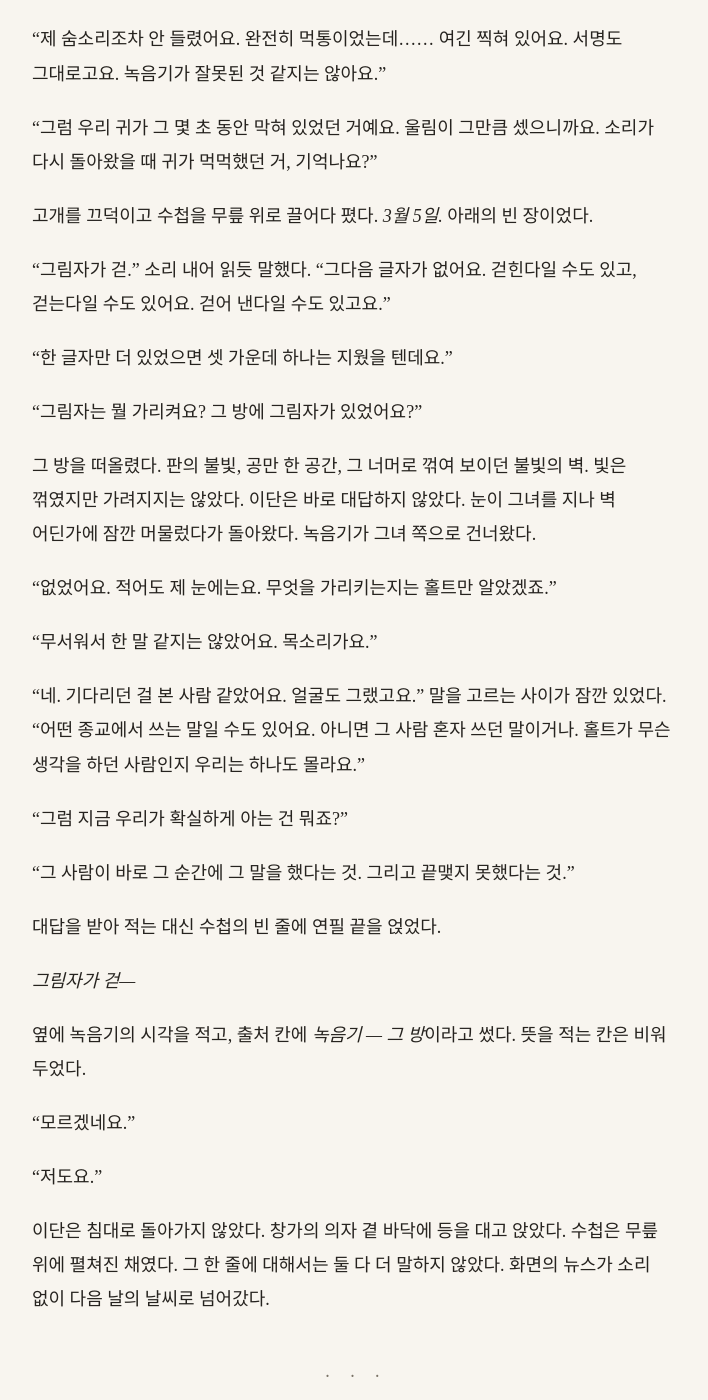
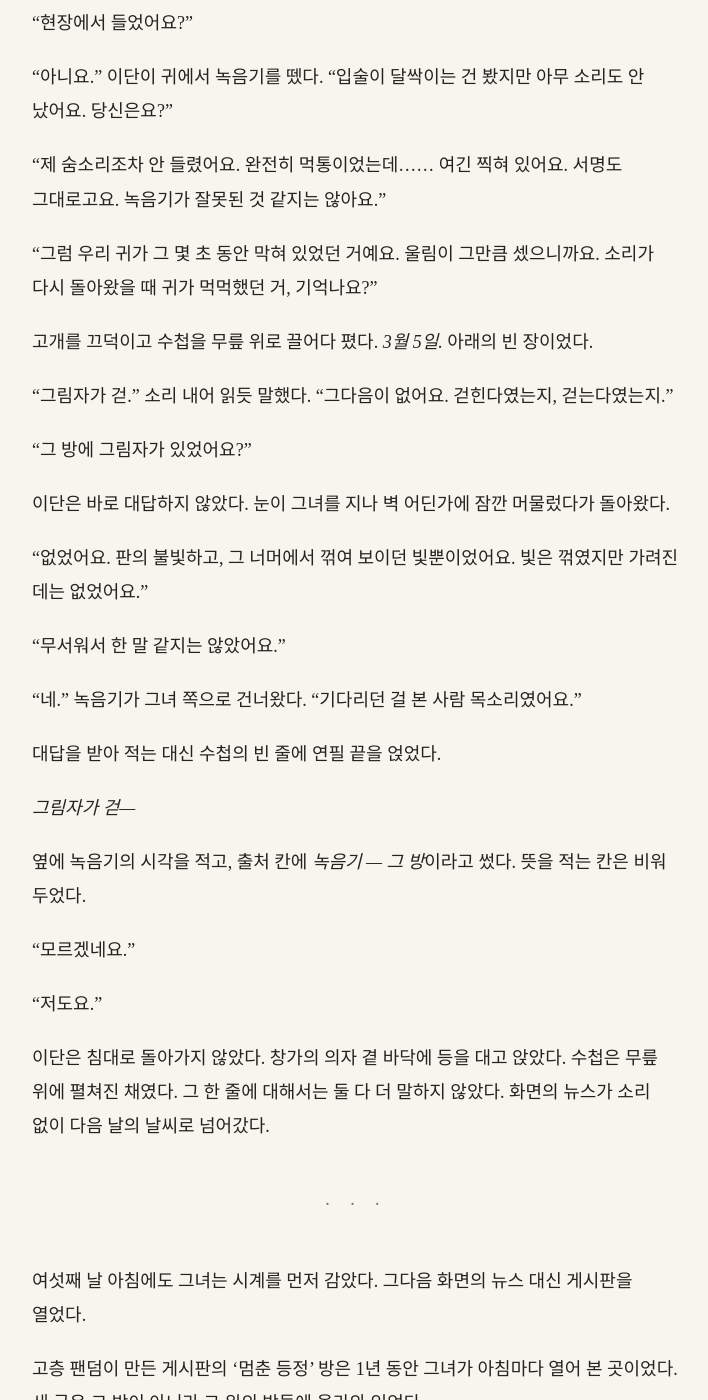
Before and after one commit to kangkkang/writer_s1_public, a Jekyll site: the page built from vol1/036.md, in a window 1280 px wide and 1400 px high, scrolled down 19897 px. Shown: the whole window, without its empty margins (284-992 px from the left). Built offline with Jekyll 4.4.1, drawn with Linux system fonts in a browser that asks for light colours; our own code applies the rules of GitHub Pages for plain Markdown files; some of the changed text lies outside the part shown.

Commit message:
Update from https://github.com/kangkkang/writer_s1/commit/c9e33444dd15bfd6be167b7deaff2c5c67090b2f

```diff
--- a/vol1/036.md
+++ b/vol1/036.md
@@ -4,9 +4,7 @@
 
 그녀는 그의 소매를 놓지 않은 채 그와 나란히 달렸다. 장화 밑창이 회색 고무 바닥을 때리는 소리는 둔했고, 경보만 또렷하게 세 번 울리고 한 박자 쉬었다가 다시 세 번 울렸다. 천장 귀퉁이의 등이 깜박일 때마다 벽이 번쩍 밝아졌다가 다시 어두워졌다. 그 사이사이 바닥 가까이에서 대피로의 초록 화살표가 깜박였고, 그들은 그 화살표를 따라 달렸다.
 
-그때 등 뒤에서 발소리가 들렸다.
-
-빠르고 무거운 발소리였다. 아까 그 사람들이라고 생각한 순간, 그녀는 달리면서 고개를 홱 돌렸다. 복도 옆 사무실의 문에서 셔츠 바람의 남자 하나가 뛰어나오고 있었다. 신발 한 짝을 손에 든 채, 대피 화살표만 보고 달려오는 사람이었다. 흰 옷이 아니었다. 목 뒤까지 차올랐던 숨이 조금 풀렸다.
+그때 등 뒤에서 발소리가 들렸다. 빠르고 무거운 발소리였다. 아까 그 사람들이라고 생각한 순간, 그녀는 달리면서 고개를 홱 돌렸다. 복도 옆 사무실의 문에서 셔츠 바람의 남자 하나가 뛰어나오고 있었다. 신발 한 짝을 손에 든 채, 대피 화살표만 보고 달려오는 사람이었다. 흰 옷이 아니었다. 목 뒤까지 차올랐던 숨이 조금 풀렸다.
 
 그녀는 앞을 보며 복도의 문들을 빠르게 확인했다. 왼쪽에 둘, 오른쪽에 하나였고, 오른쪽 문 위에는 비상문 표시가 있었다.
 
@@ -28,9 +26,7 @@
 
 그 사람이 손목을 한 번 짚었다.
 
-그러고는 시카고의 계단에서처럼, 사람들 앞에서 물러섰다. 그 사람은 몸을 돌려 옆의 다른 문으로 들어갔고, 흰 등이 문 너머로 사라졌다.
-
-그제야 그녀는 참았던 숨을 내쉬었다.
+그러고는 시카고의 계단에서처럼, 사람들 앞에서 물러섰다. 그 사람은 몸을 돌려 옆의 다른 문으로 들어갔고, 흰 등이 문 너머로 사라졌다. 그제야 그녀는 참았던 숨을 내쉬었다.
 
 ---
 
@@ -54,17 +50,21 @@
 
 그들이 줄 끝에 서자, 같은 조의 젊은 남자가 하얗게 질린 얼굴로 그녀를 보고 무언가 말하려다 말았다. 조장이 다시 사람을 셌다. 입술이 다섯, 여섯 하고 움직일 때, 그녀는 자기도 그 수 안에 들어 있다는 것을 느꼈다. 그녀와 그까지 넣어 여섯이었다.
 
+철문 밖에 단지 보안의 남자 하나가 서 있었다. "몇이에요?" "여섯." 조장은 뒤를 돌아보지 않고 대답했다. 남자의 손전등이 줄을 따라 한 번 지나가다가, 그녀의 쇄골 위에서 반 박자 머물렀다. 그녀는 숨을 멈췄다. 불빛이 다음 사람에게로 넘어갔다.
+
 조장을 따라 셋째 조가 화물 철문 밖으로 나서자, 차가운 밤공기가 그녀의 얼굴에 닿았다.
 
 승합차 창으로 들어오던 그 따뜻한 공기가 아니라, 3월 새벽의 공기였다. 단지가 숨을 멈춘 것이었다. 그녀는 고개를 들었다. 담 너머 낮고 긴 건물들의 지붕에서 피어오르던 하얀 김이 가늘어져, 끊어질 듯 곧게 올라가다가 흩어졌다. 주황색 가로등 빛 속에서 그 김은 이제 연기가 아니라 입김처럼 보였다.
 
 집결지는 갈라진 바닥에 가로등 둘만 켜진 주차장이었고, 사람들이 벌써 모여 있었다. 클립보드를 든 반장은 얼굴에 땀을 흘리며 손전등을 입에 문 채 종이를 넘기다가, 손전등을 손에 옮겨 쥐고 성을 하나씩 부르기 시작했다.
 
+단지 쪽에서 하얀 차 한 대가 주차장으로 들어왔다. 지붕의 등은 꺼져 있었다. 차는 사람들의 줄을 따라 걷는 속도로 지나가더니, 승합차들 앞에 가서 섰다. 아무도 내리지 않았다. 그녀의 손바닥이 다시 축축해졌다.
+
 승합차들은 주차장 끝에 그대로 서 있었다. 이름이 불릴 때 대답하면 저 차에 올라 업체의 차고까지 편하게 돌아갈 수 있었다. 그러나 그녀는 그 길의 끝을 알았다. 사고가 난 밤의 명단은 아침이면 경찰과 시냅스 보안에 넘어갈 것이고, 그들은 명단의 이름을 한 사람씩 실제 사람과 맞춰 볼 것이었다. 승합차가 단지를 나가는 길도 하나뿐이었다. 계단 위에서 그녀를 내려다보던 흰 옷이 그 길을 모를 리 없었다. 그리고 그녀에게는 날이 밝기 전에 해야 할 일이 있었다.
 
 그녀는 그의 소매를 가만히 한 번 당겼다. 그가 알아듣고, 둘은 반장의 목소리를 들으며 한 걸음, 또 한 걸음 사람들 사이로 물러섰다. 모두 자기 이름이 불리기를 기다리느라 그들을 보는 사람은 없었다. 조장마저 반장 쪽만 보고 있었다.
 
-종이의 맨 아래에는 그녀의 글씨가 있을 것이었다. *M. 뒤랑*, 그리고 그의 몫으로 그녀가 지어낸 성 하나였다. 반장은 그 두 줄을 부르겠지만 대답은 없을 것이고, 그러면 그 옆에 물음표를 붙이거나 줄 하나를 그을 것이었다.
+종이의 맨 아래에는 그녀의 글씨가 있었다. *M. 뒤랑*, 그리고 그의 몫으로 그녀가 지어낸 성 하나였다. 한참 뒤, 등 뒤에서 반장이 그 성을 불렀다. "뒤랑!" 그리고 한 번 더. "M. 뒤랑!" 대답은 없었다. 그녀의 등이 굳었다. 반장은 세 번째로 부르지 않았다. 그 옆에 물음표가 붙었는지 줄이 그어졌는지, 그녀는 보지 못했다.
 
 ---
 
@@ -80,9 +80,7 @@
 
 그는 그녀보다 반 걸음 앞에서 걸었다. 가로등 밑을 지날 때마다 그의 등에서 형광 조끼의 띠가 번쩍였다. 그는 단지 쪽을 한 번도 돌아보지 않았다.
 
-그녀는 한 번 돌아보았다.
-
-담 너머의 낮고 긴 건물들이 모든 창에 하얀 대피 등을 켜고 있었다. 지붕의 김은 거의 끊겨 있었다. 그 위의 하늘은 아직 캄캄했고, 동쪽 언덕들의 능선도 하늘과 구별되지 않았다. 해가 뜨려면 몇 시간이 더 있어야 했다. 그래도 그 능선 너머, 대륙을 건너고 대서양을 건넌 쪽은 벌써 아침이었다. 문득 그녀는 그 사람들의 프롬이 지금 무엇을 대답하고 있을지 궁금해졌다.
+그녀는 한 번 돌아보았다. 담 너머의 낮고 긴 건물들이 모든 창에 하얀 대피 등을 켜고 있었다. 지붕의 김은 거의 끊겨 있었다. 그 위의 하늘은 아직 캄캄했고, 동쪽 언덕들의 능선도 하늘과 구별되지 않았다. 해가 뜨려면 몇 시간이 더 있어야 했다. 그래도 그 능선 너머, 대륙을 건너고 대서양을 건넌 쪽은 벌써 아침이었다. 문득 그녀는 그 사람들의 프롬이 지금 무엇을 대답하고 있을지 궁금해졌다.
 
 "부회장이라던 그 사람 말이에요." 그녀가 걸으면서 말했다.
 
@@ -126,7 +124,7 @@
 
 그녀는 그 줄들을 오래 보았다. 돌아오지 않을 때를 위해 쓴 글이었다. 그녀는 돌아왔다. 아직은.
 
-줄들은 지우지 않고 그대로 둔 채, 그녀는 커서를 맨 아래로 내려 새 줄을 하나 띄우고 쓰기 시작했다.
+줄들은 지우지 않고 그대로 둔 채, 그녀는 글의 맨 아래를 짚어 새 줄을 하나 띄우고 쓰기 시작했다.
 
 손가락이 이제 떨리지 않았다. 쓰는 일은 그녀가 아는 일이었다. 1년 동안 그녀는 쓴 것을 내보내지 못했다. 서른두 장의 원고를 서랍에 넣었고, 프린스턴의 서재에서는 쓰고도 보내지 않았다. 지금 그녀의 손가락이 화면의 글자 칸 위에서 빠르게, 순서대로 움직였다.
 
@@ -156,17 +154,21 @@
 
 한참 뒤에 그가 고개를 끄덕이는 것을, 그녀는 돌아보지 않고도 알았다.
 
-가상 화면의 회색 띠 옆에 버튼 둘이 있었다. 하나는 그녀가 1년 동안 누른 버튼이었다. *30일 뒤로 미루기.* 다른 하나는 한 번도 누르지 않은 버튼이었다.
+가상 화면의 회색 띠 옆에 버튼 둘이 있었다. 하나는 그녀가 1년 동안 누른 버튼이었다. *30일 뒤로 미루기.* 그 옆에서, 1년 동안 한 번도 건드리지 못한 버튼이 기다리고 있었다.
 
 *지금 보내기.*
 
-그녀는 그 버튼을 보았다. 그 버튼은 그녀가 이 글을 만든 날부터 거기 있었고, 그녀는 그것을 누르지 않으려고 1년 동안 다른 버튼을 눌러 왔다.
+피츠버그/베이포인트역 승강장 끝에서 선로로 떨어진 카일. 생클루의 테라스에서 돌아오지 못한 토마. 그리고 잠든 채 깨어나지 못한 스물두 사람의 마지막 새벽. 그녀가 1년 동안 쓴 글과 1년 넉 달 치의 송출 기록이, 그 이름들을 싣고 그녀의 손끝 아래에 놓여 있었다.
 
-그녀는 그 버튼을 눌렀다.
+이 버튼을 누르는 순간 숨어 지내던 날들은 끝난다. 세상의 모든 눈이 그녀의 이름 쪽으로 한꺼번에 돌아설 것이었다.
 
-*전송되었습니다.*
+그녀는 망설이지 않고, 뼈마디가 드러난 집게손가락으로 유리를 내리눌렀다. 짧은 진동이 손끝으로 올라왔고, 회색 띠가 하얗게 비었다.
 
-회색 띠가 비었다. *다음 전송 예정일:* 그 뒤에 아무것도 없었다.
+*전송되었습니다. 받는 사람: A. 로셰.*
+
+*다음 전송 예정일:* 그 뒤에 아무것도 없었다.
+
+대서양 건너, 1년 동안 묶여 있던 글이 마침내 떠났다.
 
 파리는 지금 일요일 오후 2시였다. 일요일 오후면 로셰는 사무실 대신 늘 강가를 걸었다. 그의 귀에서 알림이 울리면, 그는 걸음을 멈추고 휴대전화를 꺼내 볼 것이었다.
 
@@ -204,17 +206,11 @@
 
 털모자였다.
 
-접어 올린 단은 사진의 왼쪽에, 정수리는 오른쪽에 있었다. 그 사이가 없었다. 털실의 둥근 곡선이 사진 한가운데에서 각이 되어 있었다. 손전등 빛을 받은 그 각에서 날카로운 그림자 하나가 바닥 위로 길게 누웠다. 사진의 위쪽 구석에서는 책상의 모서리 하나가 끊겼다가, 반 뼘 비켜나 다시 이어져 있었다.
-
-피는 없었다. 사람도 없었다.
+접어 올린 단은 사진의 왼쪽에, 정수리는 오른쪽에 있었다. 그 사이가 없었다. 털실의 둥근 곡선이 사진 한가운데에서 각이 되어 있었다. 손전등 빛을 받은 그 각에서 날카로운 그림자 하나가 바닥 위로 길게 누웠다. 사진의 위쪽 구석에서는 책상의 모서리 하나가 끊겼다가, 반 뼘 비켜나 다시 이어져 있었다. 피는 없었다. 사람도 없었다.
 
 아나운서는 한참 사진을 보았다. "이게 무엇일까요." 원고에 없는 말인 것 같았다. "저희도 아직 모르겠습니다. 확인되는 대로 다시 전해 드리겠습니다."
 
-뉴스가 끝나고 광고가 떴다.
-
-식당이 조용해졌다.
-
-카운터의 남자 하나가 포크를 든 채로 멈췄다. 포크 끝에 달걀 한 조각이 매달려 있었다. 간호복의 여자가 잔을 입에서 떼었다. 노인이 안경을 이마로 밀어 올렸다. 두 사람의 탁자로 오던 종업원이 커피 주전자를 든 채 벽 아래에 섰다. 주전자 주둥이에서 김이 올라갔다.
+뉴스가 끝나고 광고가 떴다. 식당이 조용해졌다. 카운터의 남자 하나가 포크를 든 채로 멈췄다. 포크 끝에 달걀 한 조각이 매달려 있었다. 간호복의 여자가 잔을 입에서 떼었다. 노인이 안경을 이마로 밀어 올렸다. 두 사람의 탁자로 오던 종업원이 커피 주전자를 든 채 벽 아래에 섰다. 주전자 주둥이에서 김이 올라갔다.
 
 식당에는 기름 냄새가 배어 있었다. 철판 위에서 베이컨이 지글거리는 소리가 광고의 음악 밑에 깔려 있었다. 기름은 튀지 않았다. 흰 띠가 녹지 않고 투명해지며 젤리처럼 늘어지는 베이컨이었다. 모두가 화면을 올려다보는 동안에도 그 소리는 멈추지 않았다. 주방의 요리사만 벽 대신 철판을 보고 있었다. 뒤집개가 쇠를 긁는 소리가 났다. 그것이 그녀에게 이상하게 고마웠다.
 
@@ -314,13 +310,9 @@
 
 뉴스의 한쪽에, 그녀가 정비 구역 휴게실의 화면에서 본 그 세계 지도가 떠 있었다. 그때 지도에는 밤의 그늘과 북미 서쪽 해안의 짙은 띠, 그리고 서쪽으로 지구를 도는 점선이 있었다. 그 점선은 나라마다 그 나라의 밤이 오기를 기다리며 서쪽으로 나아갔다.
 
-지금 지도에는 점선이 없었다.
+지금 지도에는 점선이 없었다. 북미에서부터 지도 위의 밝은 색이 이번에는 서쪽으로만이 아니라 동쪽으로도, 남쪽으로도 번졌다. 태평양을 건너 동아시아로, 대서양을 건너 유럽으로, 적도를 넘어 남미로, 밤의 그늘이 있는 곳이든 없는 곳이든 가리지 않았다. 한낮인 아시아의 도시들 위로도 밝은 색이 퍼졌다. 그 도시들에서는 사람들이 깨어 밥을 먹고 일을 하며 귀에 대고 묻고 있었고, 그 물음들에 대답하는 것이 지금 한꺼번에 바뀌고 있었다.
 
-북미에서부터 지도 위의 밝은 색이 이번에는 서쪽으로만이 아니라 동쪽으로도, 남쪽으로도 번졌다. 태평양을 건너 동아시아로, 대서양을 건너 유럽으로, 적도를 넘어 남미로, 밤의 그늘이 있는 곳이든 없는 곳이든 가리지 않았다. 한낮인 아시아의 도시들 위로도 밝은 색이 퍼졌다. 그 도시들에서는 사람들이 깨어 밥을 먹고 일을 하며 귀에 대고 묻고 있었고, 그 물음들에 대답하는 것이 지금 한꺼번에 바뀌고 있었다.
-
-그는 움직이지 않았다.
-
-그녀는 침대에서 일어나 그의 옆으로 가서, 어깨를 대지 않고 나란히 섰다. 화면의 빛이 두 사람의 얼굴을 같은 색으로 물들였다.
+그는 움직이지 않았다. 그녀는 침대에서 일어나 그의 옆으로 가서, 어깨를 대지 않고 나란히 섰다. 화면의 빛이 두 사람의 얼굴을 같은 색으로 물들였다.
 
 "아무도 모르는 걸," 그가 아주 작게 말했다. "지구 전체에 내보내고 있어요."
 
@@ -420,23 +412,17 @@
 
 고개를 끄덕이고 수첩을 무릎 위로 끌어다 폈다. *3월 5일.* 아래의 빈 장이었다.
 
-"그림자가 걷." 소리 내어 읽듯 말했다. "그다음 글자가 없어요. 걷힌다일 수도 있고, 걷는다일 수도 있어요. 걷어 낸다일 수도 있고요."
+"그림자가 걷." 소리 내어 읽듯 말했다. "그다음이 없어요. 걷힌다였는지, 걷는다였는지."
 
-"한 글자만 더 있었으면 셋 가운데 하나는 지웠을 텐데요."
+"그 방에 그림자가 있었어요?"
 
-"그림자는 뭘 가리켜요? 그 방에 그림자가 있었어요?"
+이단은 바로 대답하지 않았다. 눈이 그녀를 지나 벽 어딘가에 잠깐 머물렀다가 돌아왔다.
 
-그 방을 떠올렸다. 판의 불빛, 공만 한 공간, 그 너머로 꺾여 보이던 불빛의 벽. 빛은 꺾였지만 가려지지는 않았다. 이단은 바로 대답하지 않았다. 눈이 그녀를 지나 벽 어딘가에 잠깐 머물렀다가 돌아왔다. 녹음기가 그녀 쪽으로 건너왔다.
+"없었어요. 판의 불빛하고, 그 너머에서 꺾여 보이던 빛뿐이었어요. 빛은 꺾였지만 가려진 데는 없었어요."
 
-"없었어요. 적어도 제 눈에는요. 무엇을 가리키는지는 홀트만 알았겠죠."
+"무서워서 한 말 같지는 않았어요."
 
-"무서워서 한 말 같지는 않았어요. 목소리가요."
-
-"네. 기다리던 걸 본 사람 같았어요. 얼굴도 그랬고요." 말을 고르는 사이가 잠깐 있었다. "어떤 종교에서 쓰는 말일 수도 있어요. 아니면 그 사람 혼자 쓰던 말이거나. 홀트가 무슨 생각을 하던 사람인지 우리는 하나도 몰라요."
-
-"그럼 지금 우리가 확실하게 아는 건 뭐죠?"
-
-"그 사람이 바로 그 순간에 그 말을 했다는 것. 그리고 끝맺지 못했다는 것."
+"네." 녹음기가 그녀 쪽으로 건너왔다. "기다리던 걸 본 사람 목소리였어요."
 
 대답을 받아 적는 대신 수첩의 빈 줄에 연필 끝을 얹었다.
 
@@ -492,7 +478,13 @@
 
 그 밤 그들은 자지 않았다. 새벽 3시가 넘자 속보에 뉴욕이 올라왔다. 그쪽의 새벽이었다. 그다음은 시카고, 그리고 덴버였다. 밤의 끝이 대륙을 건너 이쪽으로 오고 있었다. 그녀는 그것이 오는 순서를 알았다. 1년 동안 그녀의 표가 그 순서로 채워져 왔다.
 
-창밖이 회색이 되었다. 주차장의 세발자전거는 난간 밑에 넘어져 있었고, 건너편 객실들의 창에는 밤새 불이 켜져 있었다. 2층 난간에 그 엄마가 아이를 안고 서 있었다. 아이는 자고 있었고, 엄마는 자지 않았다. 이 도시의 사람들이 일어나는지 고속도로의 소리가 조금씩 굵어졌다. 일어나지 않은 사람들도 이 도시에 있을 것이었다. 아직 뉴스에 나오지 않았을 뿐이었다.
+창밖이 회색이 되었다. 주차장의 세발자전거는 난간 밑에 넘어져 있었고, 건너편 객실들의 창에는 밤새 불이 켜져 있었다. 2층 난간에 그 엄마가 아이를 안고 서 있었다. 아이는 자고 있었고, 엄마는 자지 않았다.
+
+도심 쪽에서 사이렌이 울렸다. 하나가 멀어지기 전에 다른 하나가 울렸고, 곧 어느 것이 어느 것인지 가릴 수 없게 되었다. 고속도로 건너편 아파트 단지 앞에 구급차 한 대가 와서 섰다. 지붕의 등은 돌고 있었지만 소리는 꺼져 있었다. 들것이 건물 안으로 들어갔고, 한참 뒤에 천을 덮은 채 나왔다. 아무도 뛰지 않았다.
+
+난간의 엄마가 아이의 머리를 제 어깨 쪽으로 끌어당겼다. 아이는 깨지 않았다.
+
+이 도시의 사람들이 일어나는지 고속도로의 소리가 조금씩 굵어졌다. 일어나지 않은 사람들도 이 도시에 있을 것이었다. 아직 뉴스에 나오지 않았을 뿐이었다.
 
 이번에는 헤일로의 대변인이 나왔다. 대변인은 수요일의 시냅스 대변인과 달리 웃지 않았다. 그는 고층 사용자들에게 오늘 밤 휴식 모드를 쓰라고 권하고 나서 말했다. "업데이트와의 관련성은 확인되지 않았습니다."
 
```
Also changed, not shown: other parts of vol1/036.md (+1 -1 lines).
